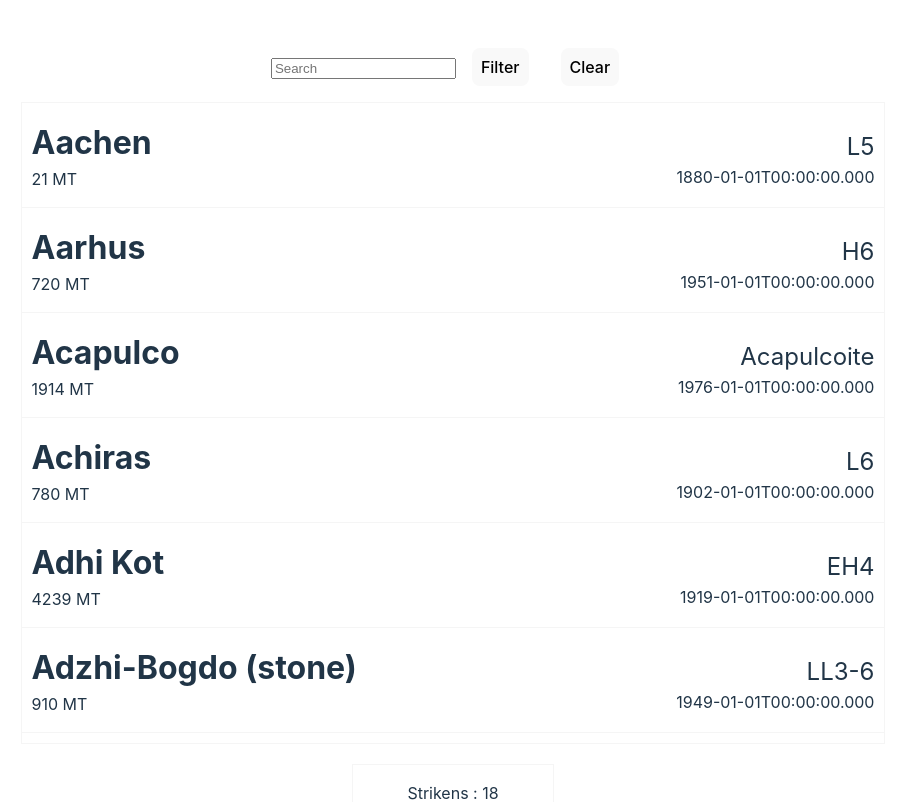
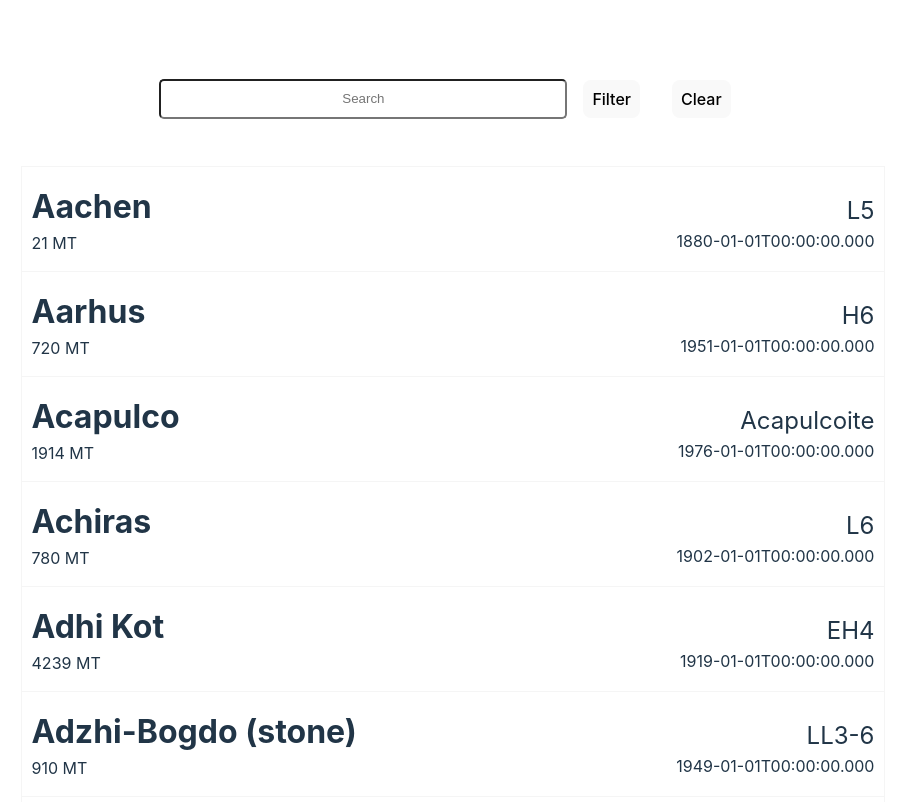
Before and after one commit to chingu-voyages/v45-tier1-team-01, a React (Vite) app in the folder meteorhub/: page / in a window 1280 px wide. Shown: the top 802 px of the page, without its empty margins (187-1092 px from the left). Built offline with nearby package versions, Linux system fonts and the light colour scheme.

Commit message:
ass filter tag

```diff
--- a/meteorhub/src/App.jsx
+++ b/meteorhub/src/App.jsx
@@ -1,7 +1,9 @@
 import "./App.css";
-import React, { useState, useEffect } from "react";
+import React, { useState, useEffect, useContext, createContext } from "react";
 import SearchComponent from "./components/SearchComponent";
 import data from "./assets/data";
+
+export const FilterRangeContext = createContext(null);
 
 function App() {
   const [query, setQuery] = useState("");
@@ -51,6 +53,7 @@ function App() {
   },[data, minMass, maxMass]);
 
   return (
+    <FilterRangeContext.Provider value={{minMass, maxMass}}>
     <SearchComponent
       query={query}
       filteredData={filteredData}
@@ -58,6 +61,7 @@ function App() {
       onClickHandler={onClickHandler}
       updateRange={updateRange}
     />
+    </FilterRangeContext.Provider>
   );
 }
 
--- a/meteorhub/src/components/FilterRangeComponent.jsx
+++ b/meteorhub/src/components/FilterRangeComponent.jsx
@@ -2,8 +2,9 @@ import { useState, useRef } from "react";
 import "./SearchComponent.css";
 
 export default function FilterRangeComponent({
+    updateRange,
     toggleFilterModal,
-    updateRange
+    toggleRangeTag
 }) {
     const minRangeRef = useRef(null);
     const maxRangeRef = useRef(null);
@@ -11,6 +12,7 @@ export default function FilterRangeComponent({
     function clickHandler() {
         updateRange(minRangeRef.current.value, maxRangeRef.current.value);
         toggleFilterModal();
+        toggleRangeTag();
     }
 
     return (
--- /dev/null
+++ b/meteorhub/src/components/FilterTag.jsx
@@ -0,0 +1,13 @@
+import { useContext } from "react";
+import { FilterRangeContext } from "../App";
+import "./SearchComponent.css";
+
+export default function FilterTag({}){
+    const selectedMassRange = useContext(FilterRangeContext);
+    return (
+        <div id="selectedRangeTag">
+            <p>{selectedMassRange.minMass} - {selectedMassRange.maxMass}</p>
+            <button>x</button>
+        </div>
+    )
+}
--- a/meteorhub/src/components/SearchComponent.css
+++ b/meteorhub/src/components/SearchComponent.css
@@ -1,8 +1,15 @@
-#search-bar {
-  font-size: 1rem;
-  padding: 0.5rem 0.4rem;
-  min-width: 18rem;
-  margin: 1rem;
+#search-wrapper {
+  align-items: center;
+  display: flex;
+  justify-content: center;
+  margin: 2em 0em;
+}
+
+#searchbar {
+  height: 2.5em;
+  border-radius: 5px;
+  text-align: center;
+  width: 30em;
 }
 
 #data-display-table {
@@ -14,6 +21,24 @@
 .button {
   margin: 1em;
   padding: 0.5em;
+}
+
+#selectedRangeTag {
+  align-items: center;
+  background: #f9f9f9;
+  border-radius: 5px;
+  display: flex;
+  height: 2.5em;
+  padding: 0em 1em;
+}
+
+#selectedRangeTag button {
+    background: silver;
+    border-radius: 50%;
+    color: white;
+    display: inline-block;
+    margin-left: 1em;
+    padding: revert;
 }
 
 .popup {
@@ -67,61 +92,6 @@ input::-webkit-inner-spin-button {
     -webkit-appearance: none;
     margin: 0;
 }
-
-
-/*.slider {
-  background: white;
-  border-radius: 5px;
-  height: 5px;
-  margin: 1em 3.5em;
-  position: relative;
-}
-
-.progress {
-  background: blue;
-  height: 5px;
-  position: absolute;
-  width: 100%;
-}
-
-.slider-wrapper {
-  display: flex;
-  margin: auto;
-  position: relative;
-  width: 80%;
-}
-
-input[type="range"] {
-  background: transparent;
-  height: 5px;
-  position: absolute;
-  top: -23px;
-  width: 51%;
-  -webkit-appearance: none;
-}
-
-input[type="range"]:last-child{
-  left: 50%;
-}
-
-input[type=range]::-webkit-slider-thumb {
-  background: blue;
-  border-radius: 50%;
-  height: 20px;
-  pointer-events: auto;
-  width: 20px;
-  -webkit-appearance: none;
-}
-
-input[type="range"]::-moz-range-thumb {
-  background: blue;
-  border: none;
-  border-radius: 50%;
-  height: 20px;
-  pointer-events: auto;
-  width: 20px;
-  -moz-appearance: none;
-}*/
 
 .apply-btn {
   align-self: center;
--- a/meteorhub/src/components/SearchComponent.jsx
+++ b/meteorhub/src/components/SearchComponent.jsx
@@ -3,6 +3,7 @@ import "./SearchComponent.css";
 import SummaryMetric from "./SummaryMetric";
 import DataDisplayTable from "./DataDisplayTable";
 import FilterRangeComponent from "./FilterRangeComponent";
+import FilterTag from "./FilterTag";
 
 export default function SearchComponent({
   query,
@@ -12,23 +13,39 @@ export default function SearchComponent({
   updateRange
 }) {
   const [openFilterModal, setOpenFilterModal] = useState(false);
+  const [showRangeTag, setShowRangeTag] = useState(false)
 
-  function toggleFilterModal(e) {
+  function toggleFilterModal() {
     setOpenFilterModal(!openFilterModal);
+  }
+
+  function toggleRangeTag() {
+    setShowRangeTag(!showRangeTag);
   }
   return (
     <>
+    <div id="search-wrapper">
         <input
           type="text"
+          id="searchbar"
           placeholder="Search"
           value={query}
           onChange={(e) => onChangeHandler(e)}
         />
         <button className="button" onClick={(e) => toggleFilterModal()}>Filter</button>
-      {openFilterModal ? <FilterRangeComponent toggleFilterModal={toggleFilterModal} updateRange={updateRange}/> : null}
+        {openFilterModal ?
+          <FilterRangeComponent
+            updateRange={updateRange}
+            toggleFilterModal={toggleFilterModal}
+            toggleRangeTag={toggleRangeTag}/>
+          : null}
+        {showRangeTag ?
+          <FilterTag/>
+          : null}
         <button className="button" onClick={(e) => onClickHandler(e)}>
           Clear
         </button>
+      </div>
       <div id="data-display-table">
         {filteredData.map((meteorData, id) => (
           <DataDisplayTable
```
Lines whose indentation alone changed are shown as unchanged.
